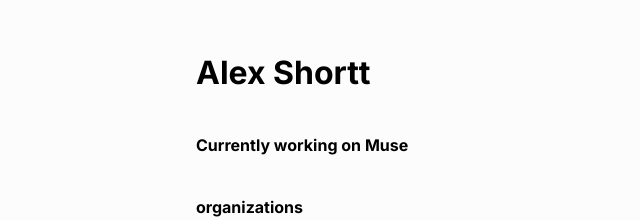
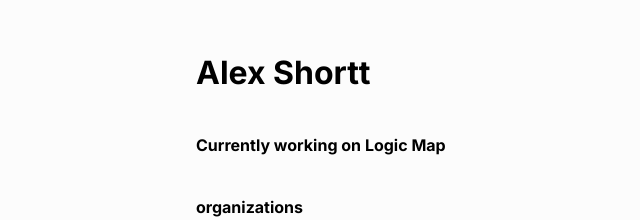
Before and after one commit to alex-shortt/personal-website, a Next.js app: page / in a window 1280 px wide. Shown: the part 109-329 px from the top of the page, without its empty margins (244-884 px from the left). Built offline with nearby package versions, Linux system fonts and the light colour scheme.

Commit message:
working on logic map

```diff
--- a/src/pages/index.tsx
+++ b/src/pages/index.tsx
@@ -19,7 +19,8 @@
           <br />
           <br />
           <h4 className={inter.className}>
-            Currently working on <a href="https://www.muse.place">Muse</a>
+            Currently working on{" "}
+            <a href="https://logic-map.vercel.app">Logic Map</a>
           </h4>
           <br />
           <br />
```
